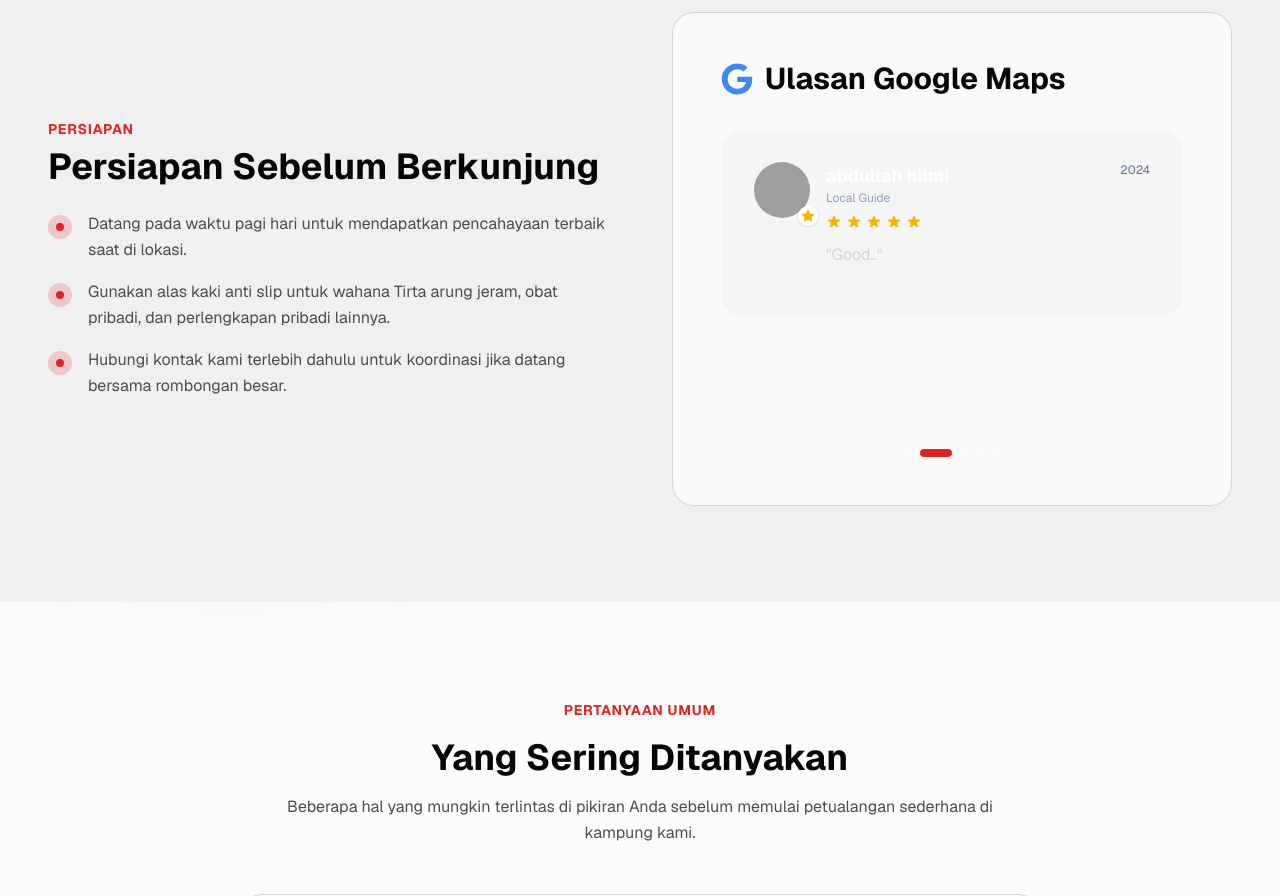
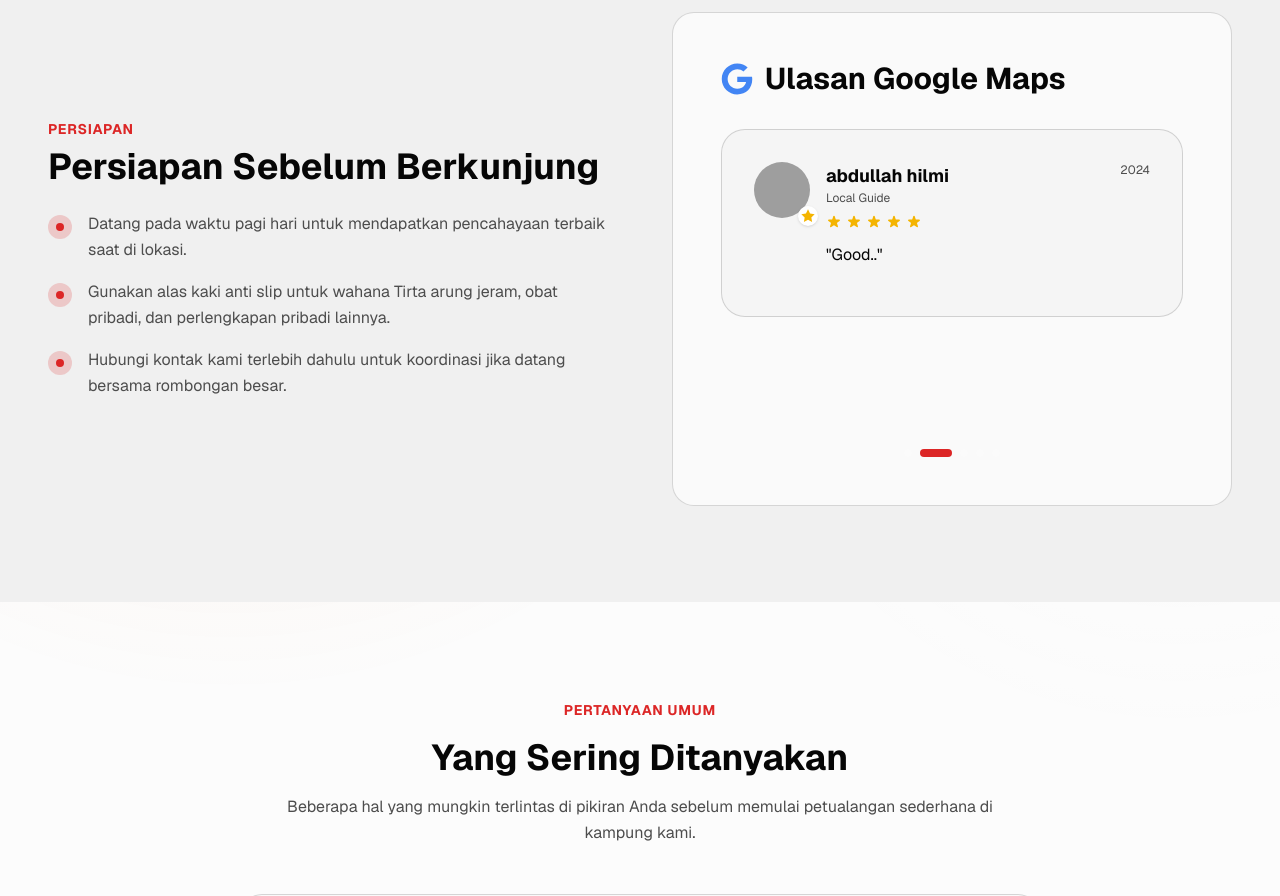
Before and after one commit to IR2816/website-sicapit, a Next.js app: page / in a window 1280 px wide. Shown: the part 6240-7136 px from the top of the page. Built offline with nearby package versions, Linux system fonts and the light colour scheme; grey boxes are pictures that could not be loaded.

Commit message:
fix: reviews sections theme-aware styling untuk light mode di homepage dan rafting page

```diff
--- a/src/app/rafting/page.tsx
+++ b/src/app/rafting/page.tsx
@@ -824,23 +824,23 @@ function TestimonialsSection() {
           <Badge className="bg-brand/10 text-brand border-brand/20 px-4 py-1.5 mb-6 text-sm">
             Testimoni & Pengalaman
           </Badge>
-          <h2 className="font-heading text-4xl sm:text-5xl lg:text-6xl font-bold text-white mb-6">
+          <h2 className="font-heading text-4xl sm:text-5xl lg:text-6xl font-bold text-foreground dark:text-white mb-6">
             Apa Kata <span className="text-brand">Mereka</span>?
           </h2>
-          <p className="text-slate-400 text-lg max-w-2xl mx-auto">
+          <p className="text-muted-foreground dark:text-slate-400 text-lg max-w-2xl mx-auto">
             Ulasan asli dari para petualang yang telah menjajal keseruan rafting dan menikmati asrinya Kampung Wisata Sicapit.
           </p>
 
           {/* Google Rating Summary */}
-          <div className="flex items-center justify-center gap-3 mt-8 bg-surface-strong/50 border border-white/5 py-4 px-6 rounded-full inline-flex mx-auto">
+          <div className="flex items-center justify-center gap-3 mt-8 bg-surface-strong/50 dark:bg-surface-strong/50 border border-line dark:border-white/5 py-4 px-6 rounded-full inline-flex mx-auto">
             <div className="flex gap-1">
               {[...Array(5)].map((_, i) => (
                 <Star key={i} className="w-6 h-6 text-amber-400 fill-amber-400 drop-shadow-sm" />
               ))}
             </div>
             <div className="w-px h-6 bg-white/20 mx-2" />
-            <span className="text-2xl font-bold text-white font-heading">4.9</span>
-            <span className="text-slate-400 text-sm font-medium">Berdasarkan ulasan asli di Google</span>
+            <span className="text-2xl font-bold text-foreground dark:text-white font-heading">4.9</span>
+            <span className="text-muted-foreground dark:text-slate-400 text-sm font-medium">Berdasarkan ulasan asli di Google</span>
           </div>
         </motion.div>
 
@@ -855,12 +855,12 @@ function TestimonialsSection() {
             transition={{ duration: 40, repeat: Infinity, ease: "linear" }}
           >
             {duplicatedReviews.map((review, i) => (
-              <Card key={i} className="shrink-0 w-[350px] md:w-[450px] border-white/5 bg-surface-strong shadow-lg hover:border-brand/30 transition-all duration-300">
+              <Card key={i} className="shrink-0 w-[350px] md:w-[450px] border-line dark:border-white/5 bg-surface dark:bg-surface-strong shadow-lg hover:border-brand/30 transition-all duration-300">
                 <CardContent className="p-6 md:p-8 flex flex-col h-full justify-between">
                   <div>
                     {/* Top row: source badge + stars */}
                     <div className="flex items-center justify-between mb-6">
-                      <div className="flex items-center gap-2 text-xs text-slate-400 font-medium bg-black/20 px-3 py-1.5 rounded-full border border-white/5">
+                      <div className="flex items-center gap-2 text-xs text-muted-foreground dark:text-slate-400 font-medium bg-black/20 dark:bg-black/20 px-3 py-1.5 rounded-full border border-line dark:border-white/5">
                         <svg className="w-4 h-4 text-brand" viewBox="0 0 24 24" fill="currentColor">
                           <path d="M12 2l3.09 6.26L22 9.27l-5 4.87 1.18 6.88L12 17.77l-6.18 3.25L7 14.14 2 9.27l6.91-1.01L12 2z"/>
                         </svg>
@@ -870,26 +870,26 @@ function TestimonialsSection() {
                         {[...Array(5)].map((_, j) => (
                           <Star
                             key={j}
-                            className={`w-4 h-4 ${j < review.rating ? "text-amber-400 fill-amber-400" : "text-slate-600 fill-slate-600"}`}
+                            className={`w-4 h-4 ${j < review.rating ? "text-amber-400 fill-amber-400" : "text-muted-foreground dark:text-slate-600 fill-muted-foreground dark:fill-slate-600"}`}
                           />
                         ))}
                       </div>
                     </div>
 
                     {/* Review text */}
-                    <p className="text-slate-300 text-base leading-relaxed mb-8 italic">
+                    <p className="text-foreground dark:text-slate-300 text-base leading-relaxed mb-8 italic">
                       &quot;{review.text}&quot;
                     </p>
                   </div>
 
                   {/* Author row */}
-                  <div className="flex items-center gap-4 pt-4 border-t border-white/10 mt-auto">
+                  <div className="flex items-center gap-4 pt-4 border-t border-line dark:border-white/10 mt-auto">
                       <div className={`w-12 h-12 rounded-full flex items-center justify-center ${review.bgColor || "bg-brand/20"} shadow-inner`}>
-                      <span className="text-white font-bold text-lg">{review.avatar}</span>
+                      <span className="text-white dark:text-white font-bold text-lg">{review.avatar}</span>
                     </div>
                     <div className="flex-1 min-w-0">
-                      <p className="font-heading font-bold text-white text-base truncate">{review.name}</p>
-                      <p className="text-sm text-slate-400">{review.date}</p>
+                      <p className="font-heading font-bold text-foreground dark:text-white text-base truncate">{review.name}</p>
+                      <p className="text-sm text-muted-foreground dark:text-slate-400">{review.date}</p>
                     </div>
                   </div>
                 </CardContent>
--- a/src/app/sections/reviews-carousel.tsx
+++ b/src/app/sections/reviews-carousel.tsx
@@ -38,7 +38,7 @@ export function ReviewsCarousel({ reviews }: ReviewsCarouselProps) {
               key={index}
               className={`${isActive ? 'opacity-100 translate-x-0 z-10' : 'opacity-0 translate-x-8 pointer-events-none -z-10'} absolute top-0 left-0 w-full transition-all duration-700 ease-in-out`}
             >
-              <div className="flex flex-col sm:flex-row items-start gap-4 p-6 md:p-8 bg-surface-strong/50 border border-white/5 rounded-[24px] shadow-shadow hover:border-white/10 transition-colors">
+              <div className="flex flex-col sm:flex-row items-start gap-4 p-6 md:p-8 bg-surface-strong/50 dark:bg-surface-strong/50 border border-line dark:border-white/5 rounded-[24px] shadow-shadow hover:border-line dark:hover:border-white/10 transition-colors">
                 <div className="flex-shrink-0 relative">
                   <div className="w-12 h-12 md:w-14 md:h-14 rounded-full overflow-hidden relative">
                     <Image src={review.avatar} alt={review.author} fill sizes="56px" className="object-cover" unoptimized />
@@ -53,28 +53,28 @@ export function ReviewsCarousel({ reviews }: ReviewsCarouselProps) {
                 <div className="flex-grow">
                   <div className="flex flex-col sm:flex-row sm:items-start justify-between gap-1 sm:gap-4 mb-2">
                     <div>
-                      <h3 className="font-bold text-white text-base md:text-lg">{review.author}</h3>
+                      <h3 className="font-bold text-foreground dark:text-white text-base md:text-lg">{review.author}</h3>
                       {review.isLocalGuide && (
-                        <p className="text-xs text-slate-400">Local Guide</p>
+                        <p className="text-xs text-muted-foreground dark:text-slate-400">Local Guide</p>
                       )}
                     </div>
-                    <div className="text-xs text-slate-500 mt-1 sm:mt-0">
+                    <div className="text-xs text-muted-foreground dark:text-slate-500 mt-1 sm:mt-0">
                       {review.time}
                     </div>
                   </div>
 
                   <div className="flex gap-1 mb-3">
                     {[...Array(5)].map((_, i) => (
-                      <svg key={i} className={`w-4 h-4 ${i < review.rating ? 'text-[#F4B400]' : 'text-slate-600'}`} fill="currentColor" viewBox="0 0 20 20"><path d="M9.049 2.927c.3-.921 1.603-.921 1.902 0l1.07 3.292a1 1 0 00.95.69h3.462c.969 0 1.371 1.24.588 1.81l-2.8 2.034a1 1 0 00-.364 1.118l1.07 3.292c.3.921-.755 1.688-1.54 1.118l-2.8-2.034a1 1 0 00-1.175 0l-2.8 2.034c-.784.57-1.838-.197-1.539-1.118l1.07-3.292a1 1 0 00-.364-1.118L2.98 8.72c-.783-.57-.38-1.81.588-1.81h3.461a1 1 0 00.951-.69l1.07-3.292z"/></svg>
+                      <svg key={i} className={`w-4 h-4 ${i < review.rating ? 'text-[#F4B400]' : 'text-muted-foreground dark:text-slate-600'}`} fill="currentColor" viewBox="0 0 20 20"><path d="M9.049 2.927c.3-.921 1.603-.921 1.902 0l1.07 3.292a1 1 0 00.95.69h3.462c.969 0 1.371 1.24.588 1.81l-2.8 2.034a1 1 0 00-.364 1.118l1.07 3.292c.3.921-.755 1.688-1.54 1.118l-2.8-2.034a1 1 0 00-1.175 0l-2.8 2.034c-.784.57-1.838-.197-1.539-1.118l1.07-3.292a1 1 0 00-.364-1.118L2.98 8.72c-.783-.57-.38-1.81.588-1.81h3.461a1 1 0 00.951-.69l1.07-3.292z"/></svg>
                     ))}
                   </div>
 
-                  <p className="text-slate-300 text-sm md:text-base leading-relaxed mb-4">
+                  <p className="text-foreground dark:text-slate-300 text-sm md:text-base leading-relaxed mb-4">
                     &quot;{review.text}&quot;
                   </p>
 
                   {review.attachedImage && (
-                    <div className="mt-2 w-full max-w-[200px] h-[120px] rounded-xl overflow-hidden border border-white/10 hover:border-brand/40 transition-colors relative">
+                    <div className="mt-2 w-full max-w-[200px] h-[120px] rounded-xl overflow-hidden border border-line dark:border-white/10 hover:border-brand/40 transition-colors relative">
                       <Image src={review.attachedImage} alt={`Ulasan dari ${review.author}`} fill sizes="200px" className="object-cover transition-transform hover:scale-105 duration-500" />
                     </div>
                   )}
```
